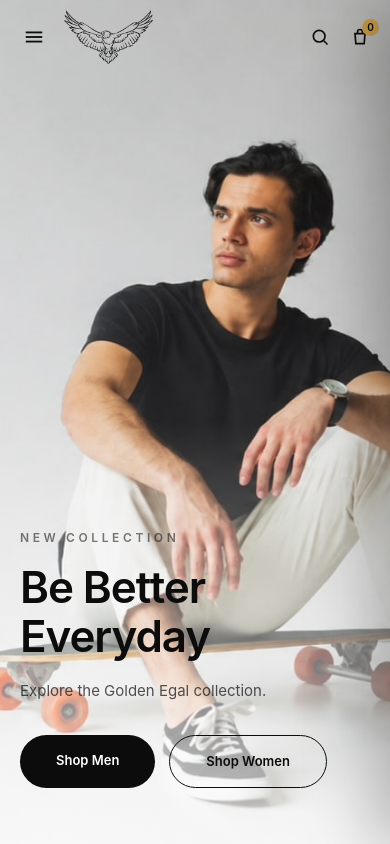
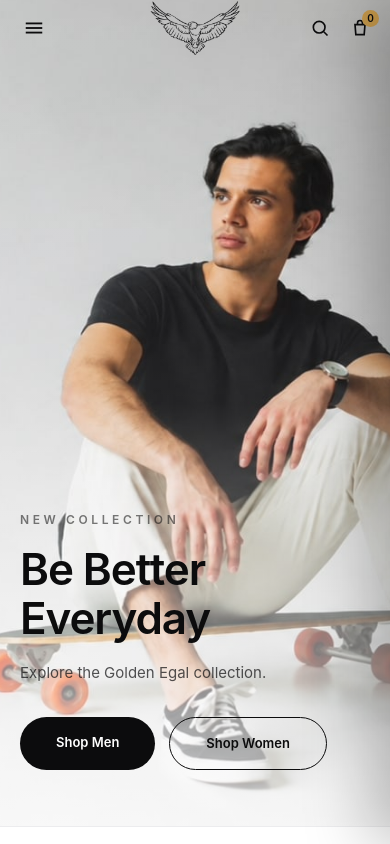
Before and after one commit to akasha-nadeel/e-commerce, a Next.js app: page / in a window 390 px wide. Shown: the top 844 px of the page. Built offline with nearby package versions, Linux system fonts and the light colour scheme.

Commit message:
Center the nav logo on mobile
Absolutely centre the eagle mark on small screens (hamburger left, logo
centre, utility icons right) while keeping it left-aligned from md up where
the desktop nav appears.

Co-Authored-By: Claude Opus 4.8 <noreply@anthropic.com>

```diff
--- a/src/components/site-header.tsx
+++ b/src/components/site-header.tsx
@@ -69,8 +69,8 @@ export function SiteHeader() {
         transparent ? "bg-transparent" : "border-b border-[#e7e6e9] bg-white"
       }`}
     >
-      <div className="mx-auto flex max-w-[1400px] items-center justify-between gap-4 px-5 py-[10px] sm:px-8">
-        {/* Left: mobile hamburger + logo */}
+      <div className="relative mx-auto flex max-w-[1400px] items-center justify-between gap-4 px-5 py-[10px] sm:px-8">
+        {/* Left: mobile hamburger + logo (logo centres on mobile, sits left on desktop) */}
         <div className="flex items-center gap-3">
           <button
             type="button"
@@ -94,7 +94,9 @@ export function SiteHeader() {
               )}
             </svg>
           </button>
-          <Logo variant="onLight" showText={false} markHeight={54} />
+          <span className="absolute left-1/2 top-1/2 -translate-x-1/2 -translate-y-1/2 md:static md:translate-x-0 md:translate-y-0">
+            <Logo variant="onLight" showText={false} markHeight={54} />
+          </span>
         </div>
 
         {/* Center: desktop nav */}
```
